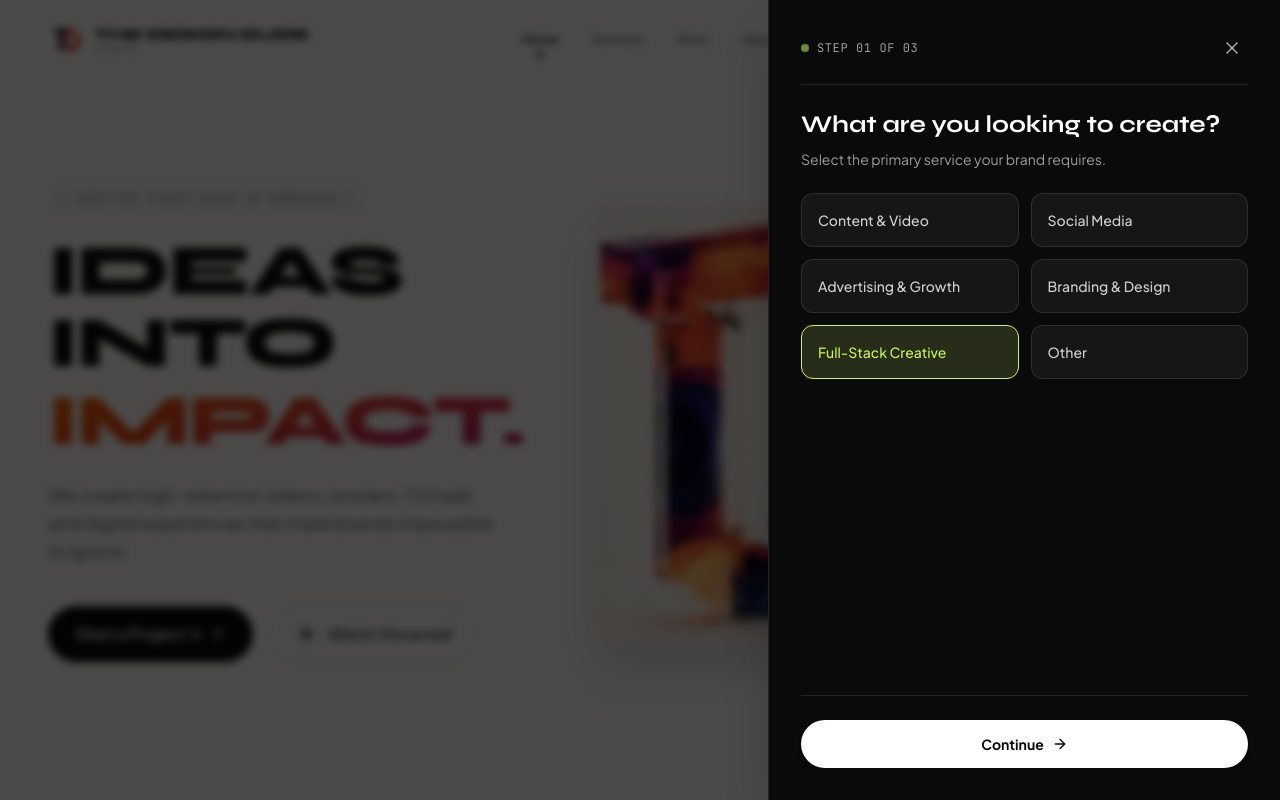
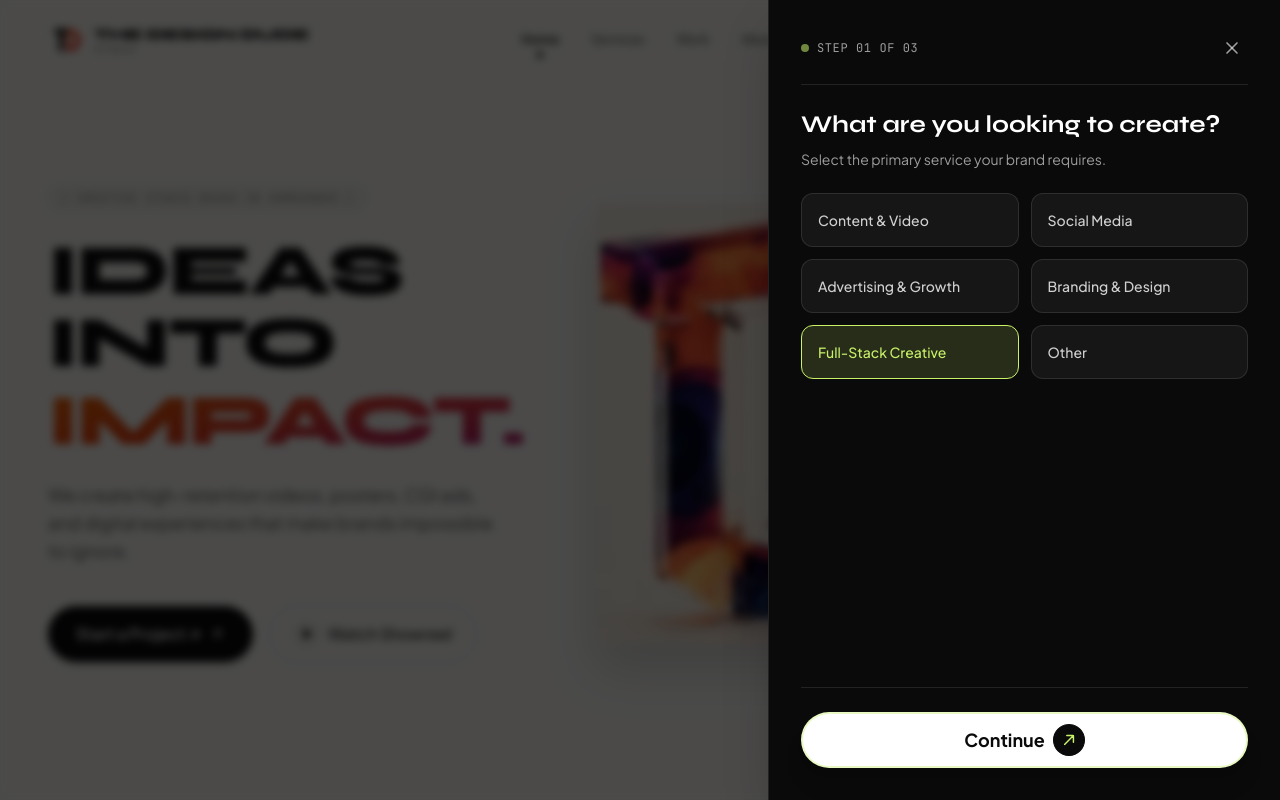
Before and after one commit to the-kalki/tdds, a React (Vite) app: page / in a window 1280 px wide. Both pictures are taken after a click on the button "Start a Project ↗". Shown: the top 800 px of the page. Built offline with nearby package versions, Linux system fonts and the light colour scheme.

Commit message:
feat(ui): integrate tactile micro-interaction buttons for drawer navigation with studio lime tokens

```diff
--- /dev/null
+++ b/src/components/common/BackButton.tsx
@@ -0,0 +1,33 @@
+import React from 'react';
+
+export interface BackButtonProps extends React.ButtonHTMLAttributes<HTMLButtonElement> {}
+
+export const BackButton: React.FC<BackButtonProps> = ({ className = '', ...props }) => {
+  return (
+    <button
+      type="button"
+      className={`cursor-pointer duration-200 hover:scale-125 active:scale-100 shrink-0 flex items-center justify-center focus:outline-none p-1 group ${className}`}
+      title="Go Back"
+      aria-label="Go Back"
+      {...props}
+    >
+      <svg
+        xmlns="http://www.w3.org/2000/svg"
+        width="48px"
+        height="48px"
+        viewBox="0 0 24 24"
+        fill="none"
+        className="stroke-tdds-lime transition-all duration-200 group-hover:drop-shadow-[0_0_10px_rgba(200,241,105,0.6)]"
+      >
+        <path
+          strokeLinejoin="round"
+          strokeLinecap="round"
+          strokeWidth="1.8"
+          d="M11 6L5 12M5 12L11 18M5 12H19"
+        />
+      </svg>
+    </button>
+  );
+};
+
+export default BackButton;
--- /dev/null
+++ b/src/components/common/ContinueButton.tsx
@@ -0,0 +1,34 @@
+import React from 'react';
+
+export interface ContinueButtonProps extends React.ButtonHTMLAttributes<HTMLButtonElement> {
+  children?: React.ReactNode;
+}
+
+export const ContinueButton: React.FC<ContinueButtonProps> = ({
+  children = 'Continue',
+  className = '',
+  type = 'button',
+  ...props
+}) => {
+  return (
+    <button
+      type={type}
+      className={`relative z-10 flex justify-center gap-2 items-center shadow-xl text-base sm:text-lg text-neutral-950 bg-white font-bold isolation-auto border-2 border-tdds-lime/40 before:absolute before:w-full before:transition-all before:duration-700 before:hover:w-full before:-left-full before:hover:left-0 before:rounded-full before:bg-tdds-lime hover:text-neutral-950 hover:border-tdds-lime before:-z-10 before:aspect-square before:hover:scale-150 before:hover:duration-700 px-6 py-2 overflow-hidden rounded-full group cursor-pointer active:scale-95 ${className}`}
+      {...props}
+    >
+      <span className="font-bold">{children}</span>
+      <svg
+        className="w-8 h-8 justify-end group-hover:rotate-90 bg-neutral-950 text-tdds-lime group-hover:bg-neutral-950 ease-linear duration-300 rounded-full border border-neutral-950 p-2 rotate-45 shrink-0"
+        viewBox="0 0 16 19"
+        xmlns="http://www.w3.org/2000/svg"
+      >
+        <path
+          d="M7 18C7 18.5523 7.44772 19 8 19C8.55228 19 9 18.5523 9 18H7ZM8.70711 0.292893C8.31658 -0.0976311 7.68342 -0.0976311 7.29289 0.292893L0.928932 6.65685C0.538408 7.04738 0.538408 7.68054 0.928932 8.07107C1.31946 8.46159 1.95262 8.46159 2.34315 8.07107L8 2.41421L13.6569 8.07107C14.0474 8.46159 14.6805 8.46159 15.0711 8.07107C15.4616 7.68054 15.4616 7.04738 15.0711 6.65685L8.70711 0.292893ZM9 18L9 1H7L7 18H9Z"
+          className="fill-tdds-lime group-hover:fill-tdds-lime"
+        />
+      </svg>
+    </button>
+  );
+};
+
+export default ContinueButton;
--- /dev/null
+++ b/src/components/common/SendButton.tsx
@@ -0,0 +1,42 @@
+import React from 'react';
+
+export interface SendButtonProps extends React.ButtonHTMLAttributes<HTMLButtonElement> {
+  children?: React.ReactNode;
+}
+
+export const SendButton: React.FC<SendButtonProps> = ({
+  children = 'Send Enquiry & Open WhatsApp',
+  className = '',
+  type = 'submit',
+  ...props
+}) => {
+  return (
+    <button
+      type={type}
+      className={`relative z-10 flex justify-center items-center gap-2 border-2 border-tdds-lime rounded-full text-neutral-950 font-bold bg-tdds-lime uppercase px-6 sm:px-8 py-3.5 sm:py-4 overflow-hidden ease-in-out duration-700 group active:scale-95 active:duration-0 isolation-auto before:absolute before:w-full before:transition-all before:duration-700 before:hover:w-full before:-left-full before:hover:left-0 before:rounded-full before:bg-neutral-950 hover:text-tdds-lime before:-z-10 before:aspect-square before:hover:scale-150 before:hover:duration-700 cursor-pointer shadow-lg shadow-tdds-lime/20 ${className}`}
+      {...props}
+    >
+      <span className="truncate ease-in-out duration-300 group-active:-translate-x-96 group-focus:translate-x-96">
+        {children}
+      </span>
+      <div className="absolute flex flex-row justify-center items-center gap-2 -translate-x-96 ease-in-out duration-300 group-active:translate-x-0 group-focus:translate-x-0 text-tdds-lime font-bold">
+        <div className="animate-spin size-4 border-2 border-tdds-lime border-t-transparent rounded-full" />
+        Processing...
+      </div>
+      <svg
+        className="fill-neutral-950 group-hover:fill-tdds-lime group-hover:-translate-x-0 group-active:translate-x-96 group-active:duration-0 group-focus:translate-x-96 ease-in-out duration-700 shrink-0"
+        stroke="currentColor"
+        fill="currentColor"
+        strokeWidth={0}
+        viewBox="0 0 512 512"
+        height={16}
+        width={16}
+        xmlns="http://www.w3.org/2000/svg"
+      >
+        <path d="m476.59 227.05-.16-.07L49.35 49.84A23.56 23.56 0 0 0 27.14 52 24.65 24.65 0 0 0 16 72.59v113.29a24 24 0 0 0 19.52 23.57l232.93 43.07a4 4 0 0 1 0 7.86L35.53 303.45A24 24 0 0 0 16 327v113.31A23.57 23.57 0 0 0 26.59 460a23.94 23.94 0 0 0 13.22 4 24.55 24.55 0 0 0 9.52-1.93L476.4 285.94l.19-.09a32 32 0 0 0 0-58.8z" />
+      </svg>
+    </button>
+  );
+};
+
+export default SendButton;
--- a/src/components/interactive/LeadCaptureDrawer.tsx
+++ b/src/components/interactive/LeadCaptureDrawer.tsx
@@ -1,7 +1,10 @@
 import React, { useState, useEffect, useRef } from 'react';
-import { X, ArrowRight, CheckCircle2, MessageCircle, Sparkles } from 'lucide-react';
+import { X, CheckCircle2, Sparkles } from 'lucide-react';
 import { validateEnquiry, type EnquiryPayload } from '../../types/content';
 import { siteMeta } from '../../content/siteContent';
+import { BackButton } from '../common/BackButton';
+import { ContinueButton } from '../common/ContinueButton';
+import { SendButton } from '../common/SendButton';
 
 export interface LeadCaptureDrawerProps {
   isOpen: boolean;
@@ -356,33 +359,26 @@ export const LeadCaptureDrawer: React.FC<LeadCaptureDrawerProps> = ({
           {!isSubmitted ? (
             <div className="flex items-center gap-3">
               {step > 1 && (
-                <button
-                  type="button"
+                <BackButton
                   onClick={() => setStep((step - 1) as any)}
-                  className="px-5 py-3.5 rounded-pill border border-white/20 text-xs font-mono text-white/70 hover:text-white hover:border-white transition-colors"
-                >
-                  Back
-                </button>
+                  aria-label="Go back to previous step"
+                />
               )}
 
               {step < 3 ? (
-                <button
-                  type="button"
+                <ContinueButton
                   onClick={handleNext}
-                  className="flex-1 bg-white text-neutral-950 font-bold hover:bg-neutral-100 rounded-pill py-3.5 px-6 text-sm flex items-center justify-center gap-2 transition-transform active:scale-95 shadow-md"
+                  className="flex-1 h-14"
                 >
-                  <span>Continue</span>
-                  <ArrowRight className="w-4 h-4" />
-                </button>
+                  Continue
+                </ContinueButton>
               ) : (
-                <button
-                  type="button"
+                <SendButton
                   onClick={handleSubmit}
-                  className="flex-1 bg-tdds-lime text-neutral-950 font-bold hover:brightness-105 rounded-pill py-3.5 px-6 text-sm flex items-center justify-center gap-2 transition-transform active:scale-95 shadow-md"
+                  className="flex-1 h-14"
                 >
-                  <MessageCircle className="w-4 h-4" />
-                  <span>Send Enquiry & Open WhatsApp</span>
-                </button>
+                  Send Enquiry & Open WhatsApp
+                </SendButton>
               )}
             </div>
           ) : (
```
